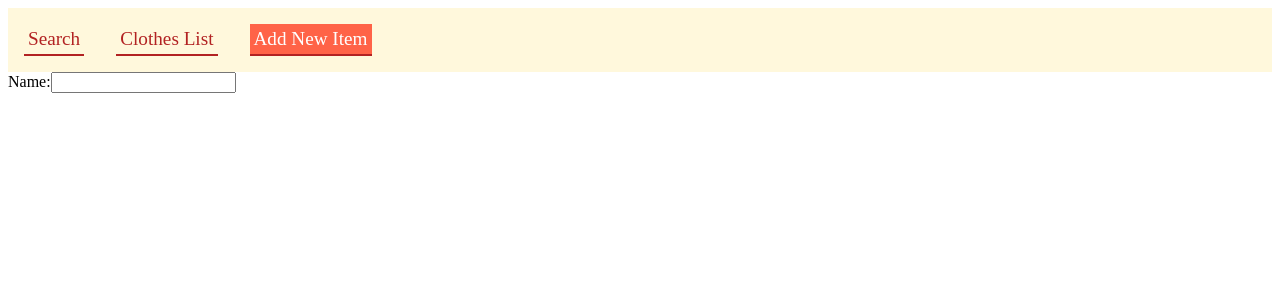
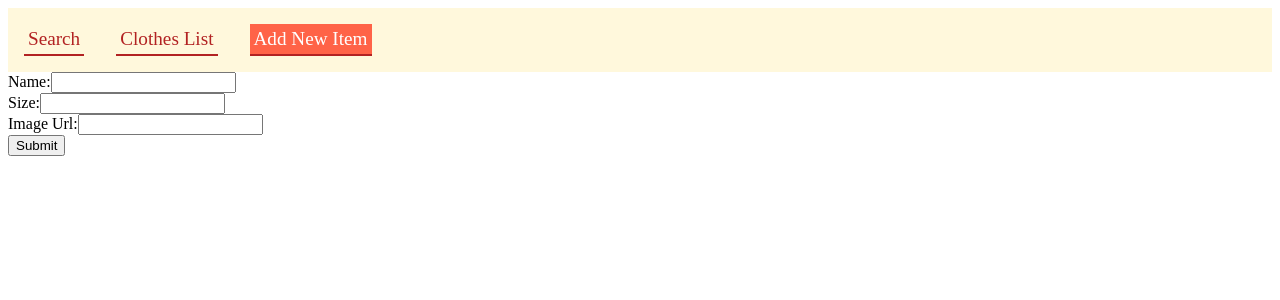
Before and after one commit to pdutra201/Phase-2-Project, a React (Create React App) app: page /addnewitem in a window 1280 px wide. Shown: the top 300 px of the page. Built offline with nearby package versions, Linux system fonts and the light colour scheme; no server answers.

Commit message:
updated NewItem.js

```diff
--- a/src/components/Item.js
+++ b/src/components/Item.js
@@ -1,12 +1,12 @@
 import React from "react";
 
 function Item({i}){
-    console.log(i)
     return (
-        <a>
-            <img src={i.image}/>
+        <div>
+            <h2>{i.name}</h2>
+            <img src={i.image} alt={i.name}/>
             <p>Size:{i.size}</p>
-        </a>
+        </div>
     )
 }
 
--- a/src/components/NewItem.js
+++ b/src/components/NewItem.js
@@ -6,6 +6,13 @@ function NewItem(){
             <label>Name:</label>
             <input type="text" name="name"/>
             <br/>
+            <label>Size:</label>
+            <input type="text" name="size"/>
+            <br/>
+            <label>Image Url:</label>
+            <input type="text" name="image"/>
+            <br/>
+            <button type="submit">Submit</button>
 
         </form>
     )
```
